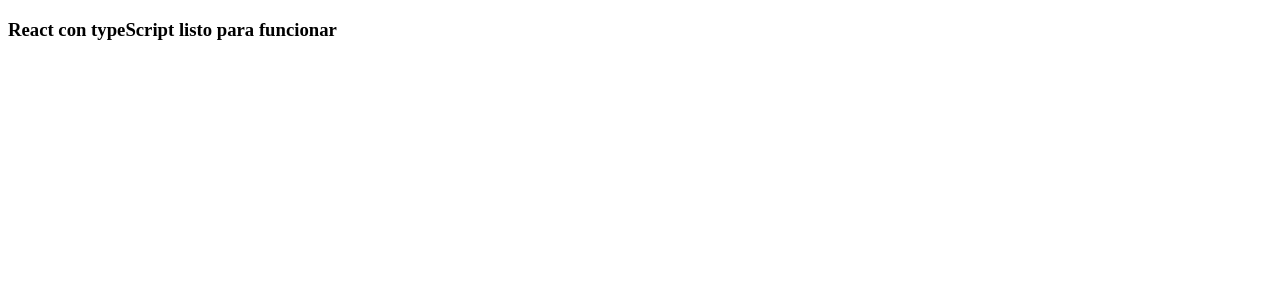
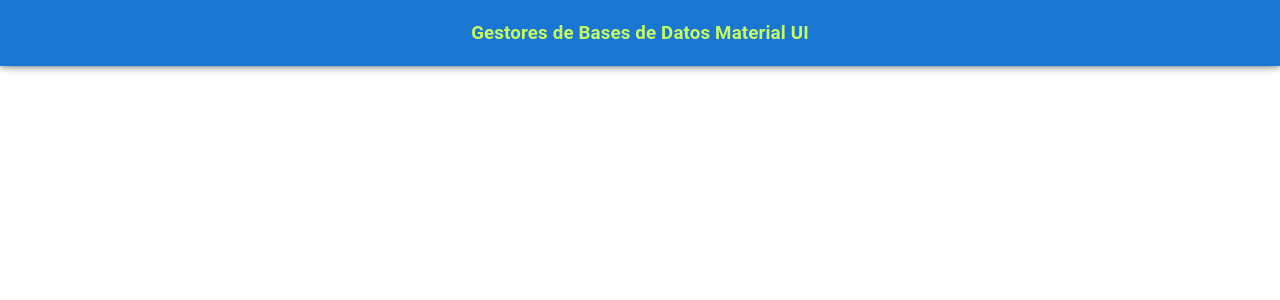
Before and after one commit to estebanruiz1296/api-weather-material, a React (Create React App) app: page / in a window 1280 px wide. Shown: the top 300 px of the page. Built offline with nearby package versions, Linux system fonts and the light colour scheme; no server answers.

Commit message:
tercer cambio creación tabla material ui

```diff
--- a/public/index.html
+++ b/public/index.html
@@ -10,34 +10,18 @@
       content="Web site created using create-react-app"
     />
     <link rel="apple-touch-icon" href="%PUBLIC_URL%/logo192.png" />
-    <!--
-      manifest.json provides metadata used when your web app is installed on a
-      user's mobile device or desktop. See https://developers.google.com/web/fundamentals/web-app-manifest/
-    -->
+
     <link rel="manifest" href="%PUBLIC_URL%/manifest.json" />
-    <!--
-      Notice the use of %PUBLIC_URL% in the tags above.
-      It will be replaced with the URL of the `public` folder during the build.
-      Only files inside the `public` folder can be referenced from the HTML.
 
-      Unlike "/favicon.ico" or "favicon.ico", "%PUBLIC_URL%/favicon.ico" will
-      work correctly both with client-side routing and a non-root public URL.
-      Learn how to configure a non-root public URL by running `npm run build`.
-    -->
     <title>React App</title>
   </head>
   <body>
     <noscript>You need to enable JavaScript to run this app.</noscript>
     <div id="root"></div>
-    <!--
-      This HTML file is a template.
-      If you open it directly in the browser, you will see an empty page.
 
-      You can add webfonts, meta tags, or analytics to this file.
-      The build step will place the bundled scripts into the <body> tag.
+    <!--JS BOOTSTRAP-->
+    <script src="https://cdn.jsdelivr.net/npm/@popperjs/core@2.9.2/dist/umd/popper.min.js" integrity="sha384-IQsoLXl5PILFhosVNubq5LC7Qb9DXgDA9i+tQ8Zj3iwWAwPtgFTxbJ8NT4GN1R8p" crossorigin="anonymous"></script>
 
-      To begin the development, run `npm start` or `yarn start`.
-      To create a production bundle, use `npm run build` or `yarn build`.
-    -->
+    <script src="https://cdn.jsdelivr.net/npm/bootstrap@5.0.2/dist/js/bootstrap.min.js" integrity="sha384-cVKIPhGWiC2Al4u+LWgxfKTRIcfu0JTxR+EQDz/bgldoEyl4H0zUF0QKbrJ0EcQF" crossorigin="anonymous"></script>
   </body>
 </html>
--- a/src/App.tsx
+++ b/src/App.tsx
@@ -1,5 +1,9 @@
-import React, { useEffect, useState } from 'react';
+import React, { useEffect} from 'react';
 import { apiWeatherWeb } from './api/ApiWeather';
+import { NavBar } from './common/NavBar';
+import {TableContainer, Table, TableHead, TableRow,
+  Paper, TableCell, TableBody, TableFooter,
+  Container} from '@mui/material'
 
 enum apiData {
   API_KEY = "bafb1aba085a22b07648ba4d0ccad279",
@@ -8,7 +12,6 @@
 }
 
 function App() {
-  const [] = useState()
 
   //petición get api weathermap
   const getWeather = async () => {
@@ -27,7 +30,31 @@
 
   return (
     <div className="App">
-      <h3>React con typeScript listo para funcionar</h3>
+      <NavBar/>
+      <TableContainer component={Paper}>
+          <Table sx={{ minWidth: 700 }} aria-label="customized table" >
+            <TableHead>
+              <TableRow>
+                <TableCell>ID</TableCell>
+                <TableCell>Nombre</TableCell>
+                <TableCell>Lanzamiento</TableCell>
+                <TableCell>Desarrollador</TableCell>
+                <TableCell>Acciones</TableCell>
+              </TableRow>
+            </TableHead>
+            <TableBody>
+
+            </TableBody>
+            <TableFooter>
+              <TableRow >
+                <Container sx={{display:'flex', justifyContent:'space-between', alignItems:'center'}}>
+
+
+                </Container>
+              </TableRow>
+            </TableFooter>
+          </Table>
+        </TableContainer>
     </div>
   );
 }
```
